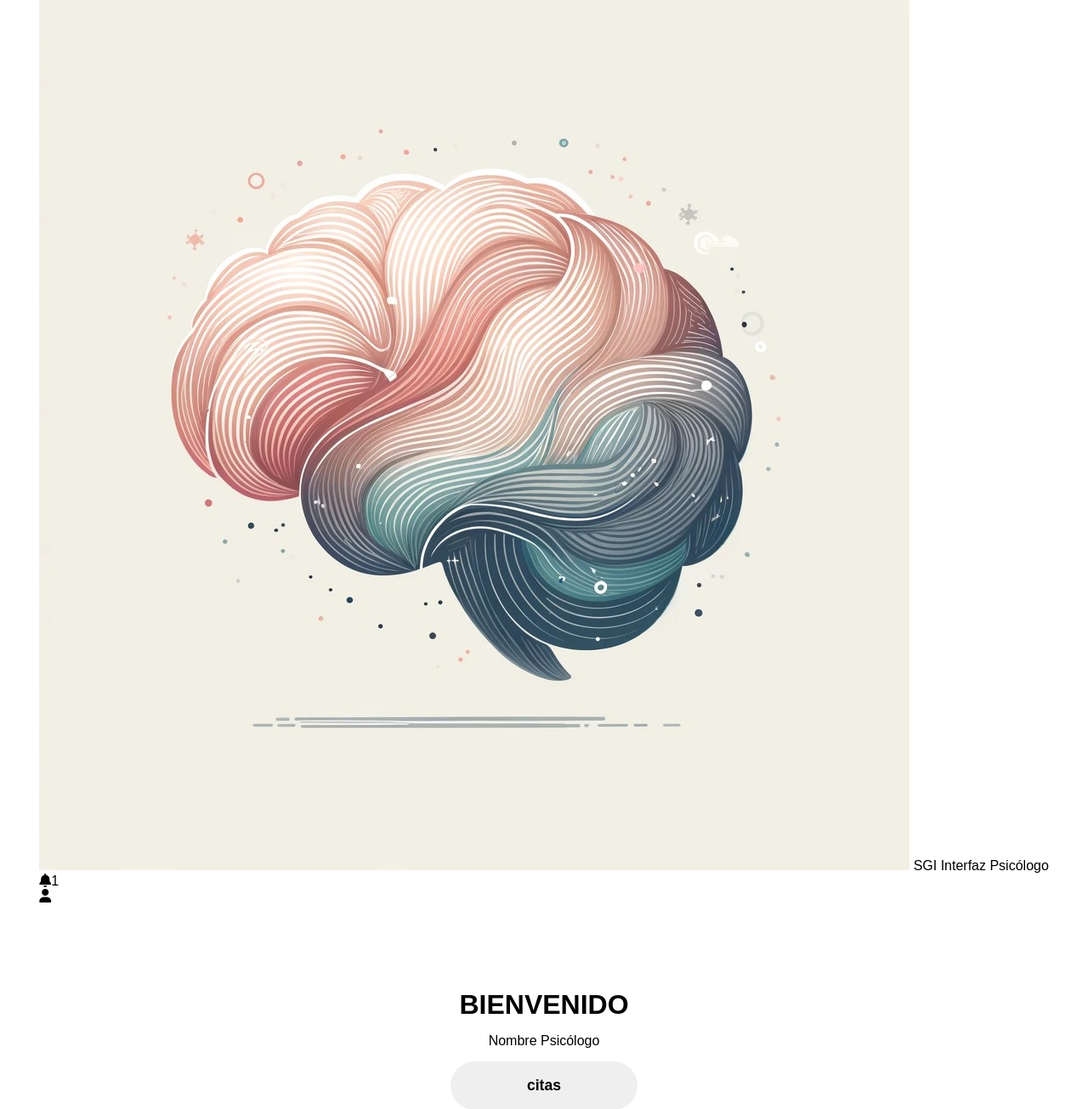
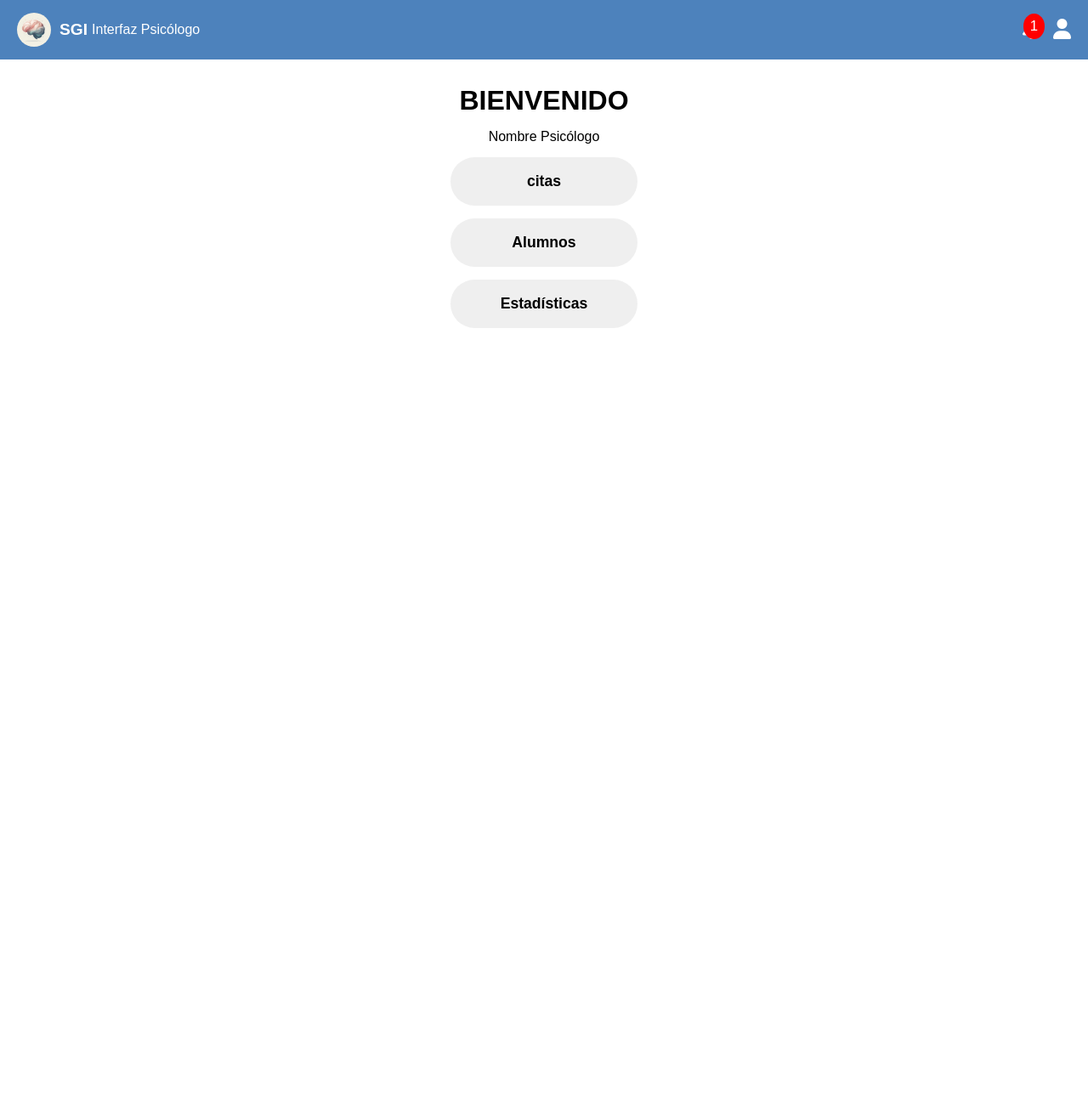
Before and after one commit to DaveCuc/ProyectoInv, a PHP site: page /SGI/interfaz-psicologo.html in a window 1280 px wide. Shown: the top 1305 px of the page at 85% size. After the commit the page ends 386 px from the top, so only its background shows below. Run offline with PHP 8.4, Linux system fonts and the light colour scheme.

Commit message:
Complementcion

```diff
--- a/SGI/styles-fondo.css
+++ b/SGI/styles-fondo.css
@@ -1,3 +1,4 @@
+/* estilos y cores */
 * {
     margin: 0;
     padding: 0;
@@ -19,3 +20,64 @@ body {
     0% { background-position: left; }
     100% { background-position: right; }
 }
+
+/* Estilos del header */
+header {
+    display: flex;
+    justify-content: space-between;
+    align-items: center;
+    width: 100%;
+    background-color: #4d82bc;
+    padding: 15px 20px; /* Aumentado el padding para mejor espaciado */
+    color: white;
+    position: fixed; /* Mantiene el header fijo en la parte superior */
+    top: 0;
+    left: 0;
+    z-index: 100; /* Asegura que el header esté por encima de otros elementos */
+}
+
+.header-left {
+    display: flex;
+    align-items: center;
+}
+
+.logo {
+    width: 40px; /* Reducido el tamaño del logo */
+    height: 40px; /* Reducido el tamaño del logo */
+    border-radius: 50%;
+}
+
+.sgi-text {
+    font-size: 1.2em; /* Ajustado el tamaño del texto */
+    font-weight: bold;
+    margin-left: 10px;
+}
+
+.subtext {
+    font-size: 1em; /* Ajustado el tamaño del texto */
+    margin-left: 5px;
+}
+
+.header-right {
+    display: flex;
+    align-items: center;
+}
+
+.notification, .profile-icon {
+    cursor: pointer;
+    font-size: 1.5em; /* Ajustado el tamaño del icono */
+    position: relative;
+    margin-left: 15px;
+    z-index: 10; /* Asegura que estos iconos estén por encima de otros elementos */
+}
+
+.notification-badge {
+    background: red;
+    color: white;
+    font-size: 0.7em; /* Ajustado el tamaño de la notificación */
+    border-radius: 50%;
+    padding: 5px 8px; /* Ajustado el padding */
+    position: absolute;
+    top: -5px;
+    right: -5px;
+}
```
